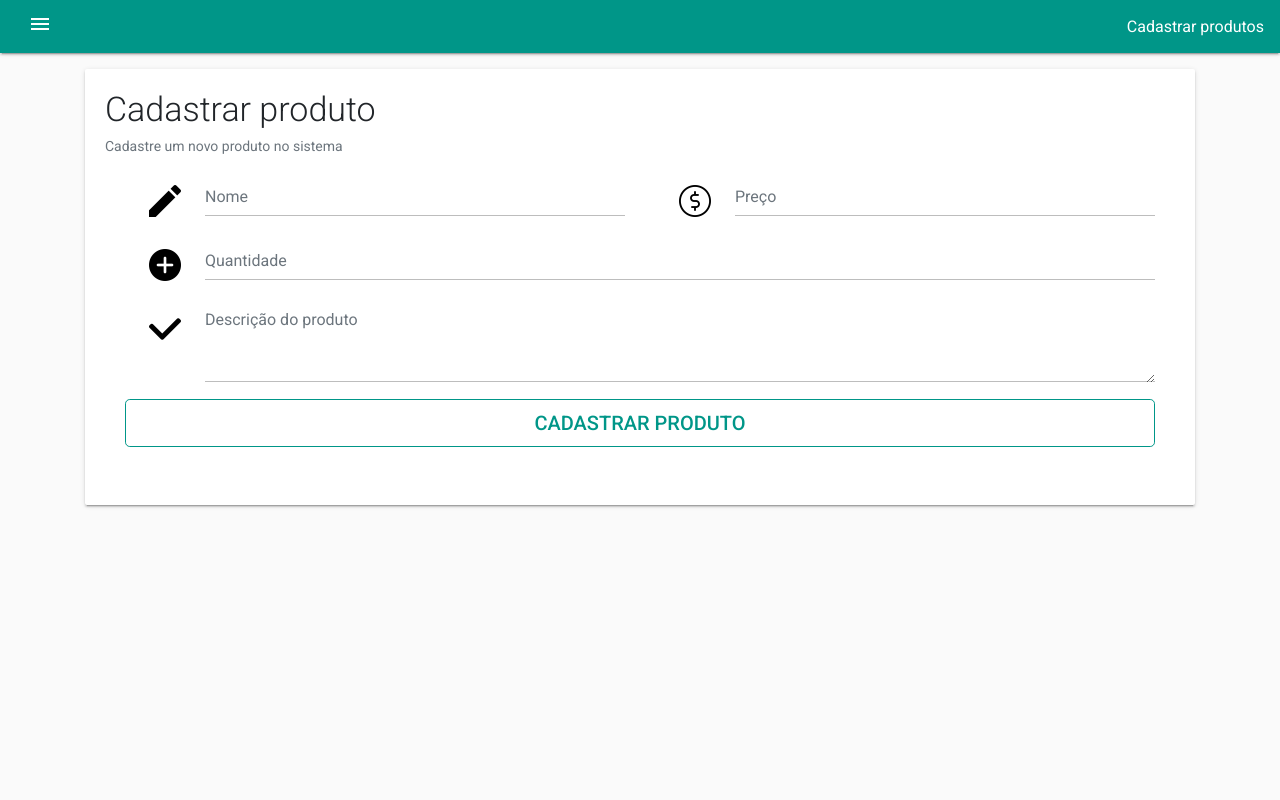
After one commit to DawidOliveira/control_store, a PHP site: page /view/cadProduto.php in a window 1280 px wide. The commit adds this page. Run offline with PHP 8.4, Linux system fonts and the light colour scheme.

Commit message:
Adição do cadastro de produtos

```diff
--- a/css/style.css
+++ b/css/style.css
@@ -1,4 +1,3 @@
-body, html{
+html, body{
     height: 100%;
-    margin: 0;
 }
--- /dev/null
+++ b/view/cadProduto.php
@@ -0,0 +1,136 @@
+<!doctype html>
+<html lang="en">
+
+<head>
+  <!-- Required meta tags -->
+  <meta charset="utf-8">
+  <meta name="viewport" content="width=device-width, initial-scale=1, shrink-to-fit=no">
+
+  <!-- Material Design for Bootstrap fonts and icons -->
+  <link rel="stylesheet" href="https://fonts.googleapis.com/css?family=Roboto:300,400,500,700|Material+Icons">
+
+  <link rel="shortcut icon" href="../assets/layout.png" type="image/x-icon">
+
+  <!-- Bootstrap CSS -->
+  <link rel="stylesheet" href="../css/style.css">
+  <!--<link rel="stylesheet" href="css/bootstrap.min.css">-->
+  <link rel="stylesheet" href="../css/bootstrap-material-design.min.css">
+
+  <title>Cadastrar funcionário</title>
+</head>
+
+<body>
+
+  <div class="bmd-layout-container bmd-drawer-f-l bmd-drawer-overlay">
+    <header class="bmd-layout-header">
+      <div class="navbar navbar-light bg-primary">
+        <button class="navbar-toggler btn btn-outline-white d-flex" type="button" data-toggle="drawer" data-target="#dw-s2">
+          <span class="sr-only">Toggle drawer</span>
+          <i class="material-icons text-white">menu</i>
+        </button>
+        <ul class="nav navbar-nav">
+          <li class="nav-item text-white">Cadastrar produtos</li>
+        </ul>
+      </div>
+    </header>
+    <div id="dw-s2" class="bmd-layout-drawer bg-faded">
+      <header class="drawer-header bg-primary">
+        <div class="container">
+          <div class="row">
+            <div class="col-sm d-flex align-items-sm-center">
+              <img src="../assets/account.png" class="img-fluid" alt="Usuário">
+            </div>
+            <div class="col-lg">
+              <a href="#" class="h5 font-weight-bold text-white">Usuário</a>
+              <p class=" font-weight-light text-light">
+                Gerente
+              </p>
+              <a href="#" class="small text-white">Sair</a>
+            </div>
+          </div>
+        </div>
+      </header>
+      <ul class="list-group pt-0">
+        <li class="list-group-item">
+          <a href="index">Home</a>
+        </li>
+        <li class=" list-group-item">
+          Vendas
+        </li>
+        <li class=" active list-group-item">
+          Estoque
+        </li>
+        <li class="list-group-item">
+          Funcionários
+        </li>
+      </ul>
+    </div>
+    <main class="bmd-layout-content">
+      <div class="container">
+        <div class="card mt-3">
+          <div class="card-body">
+            <div class="card-title display-4">
+              Cadastrar produto
+            </div>
+            <div class="card-subtitle text-muted">Cadastre um novo produto no sistema</div>
+            <div class="card-body">
+              <form action="#" method="POST">
+                <div class="row">
+                  <div class="col">
+                    <div class="input-group mb-3">
+                      <div class="input-group-prepend mx-4 my-2 ">
+                        <img src="../assets/edit.png" alt="edit" width="32px" height="32px">
+                      </div>
+                      <input type="text" class="form-control" placeholder="Nome" aria-label="Nome" value="" name="name" aria-describedby="basic-addon1">
+                    </div>
+                  </div>
+                  <div class="col">
+                    <div class="input-group mb-3">
+                      <div class="input-group-prepend mx-4 my-2 ">
+                        <img src="../assets/price.png" alt="user" width="32px" height="32px"> </div>
+                      <input type="text" class="form-control" placeholder="Preço" aria-label="price" name="price" aria-describedby="basic-addon1">
+                    </div>
+                  </div>
+                </div>
+                <div class="row">
+                  <div class="col">
+                    <div class="input-group mb-3">
+                      <div class="input-group-prepend mx-4 my-2 ">
+                        <img src="../assets/more.png" alt="quantity" width="32px" height="32px"> </div>
+                      <input type="text" class="form-control" placeholder="Quantidade" aria-label="quantidade" name="quantity" aria-describedby="basic-addon1">
+                    </div>
+                  </div>
+                </div>
+                <div class="row">
+                  <div class="col">
+                    <div class="input-group mb-3">
+                      <div class="input-group-prepend mx-4 my-2 ">
+                        <img src="../assets/confirm.png" alt="user" width="32px" height="32px"> </div>
+                      <textarea class="form-control" rows="4" placeholder="Descrição do produto" aria-label="description" name="description"></textarea>
+                    </div>
+                  </div>
+                </div>
+                <button type="submit" class="btn btn-outline-primary btn-lg btn-block">Cadastrar produto</button>
+              </form>
+            </div>
+          </div>
+        </div>
+      </div>
+    </main>
+  </div>
+
+</body>
+
+<script src="../js/jquery-3.4.1.min.js"></script>
+<script src="../js/popper.min.js"></script>
+<script src="../js/bootstrap.min.js"></script>
+<script src="../js/bootstrap.bundle.min.js"></script>
+<script src="../js/bootstrap-material-design.min.js"></script>
+
+<script>
+  $(document).ready(function() {
+    $('body').bootstrapMaterialDesign();
+  });
+</script>
+
+</html>
```
Also changed, not shown: view/cadFuncionario.php (added, +161 -0 lines), view/index.php (+17 -84 lines), .htaccess, assets/edit.png (added), assets/more.png (added).
